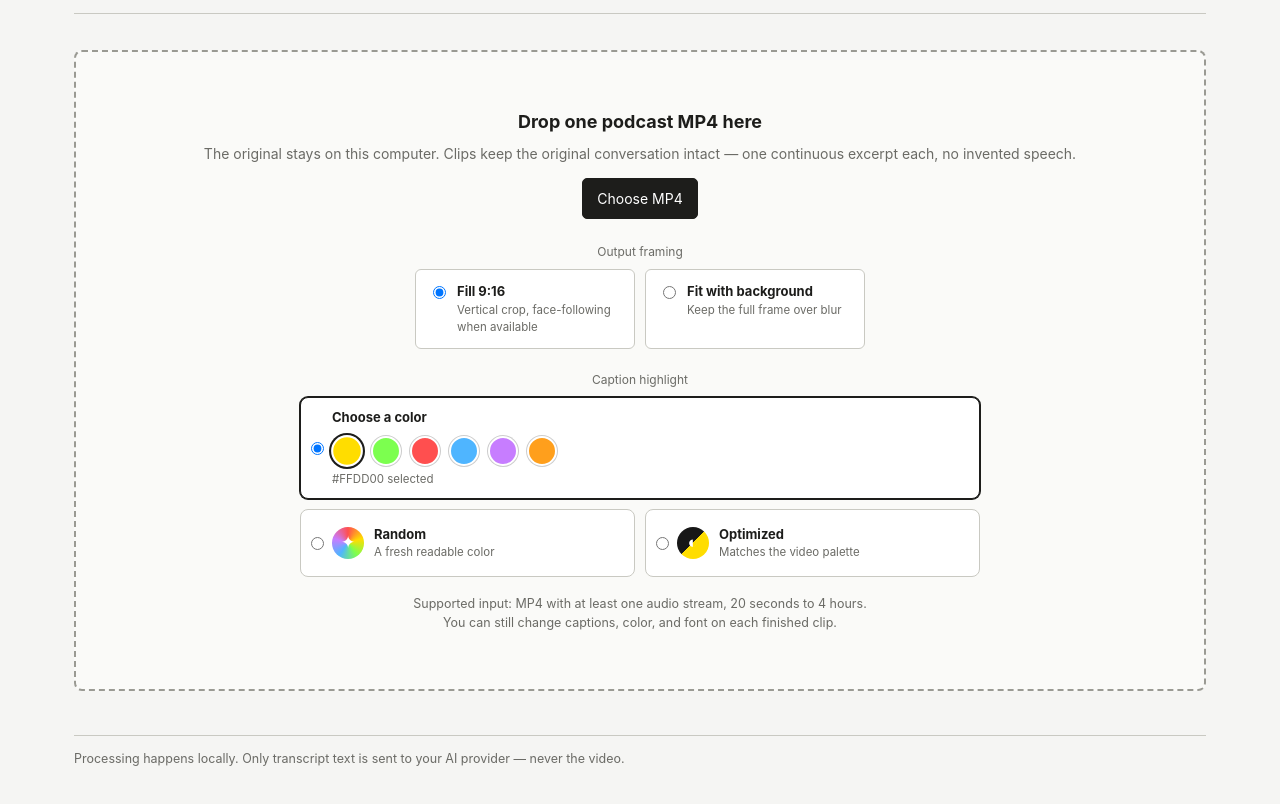
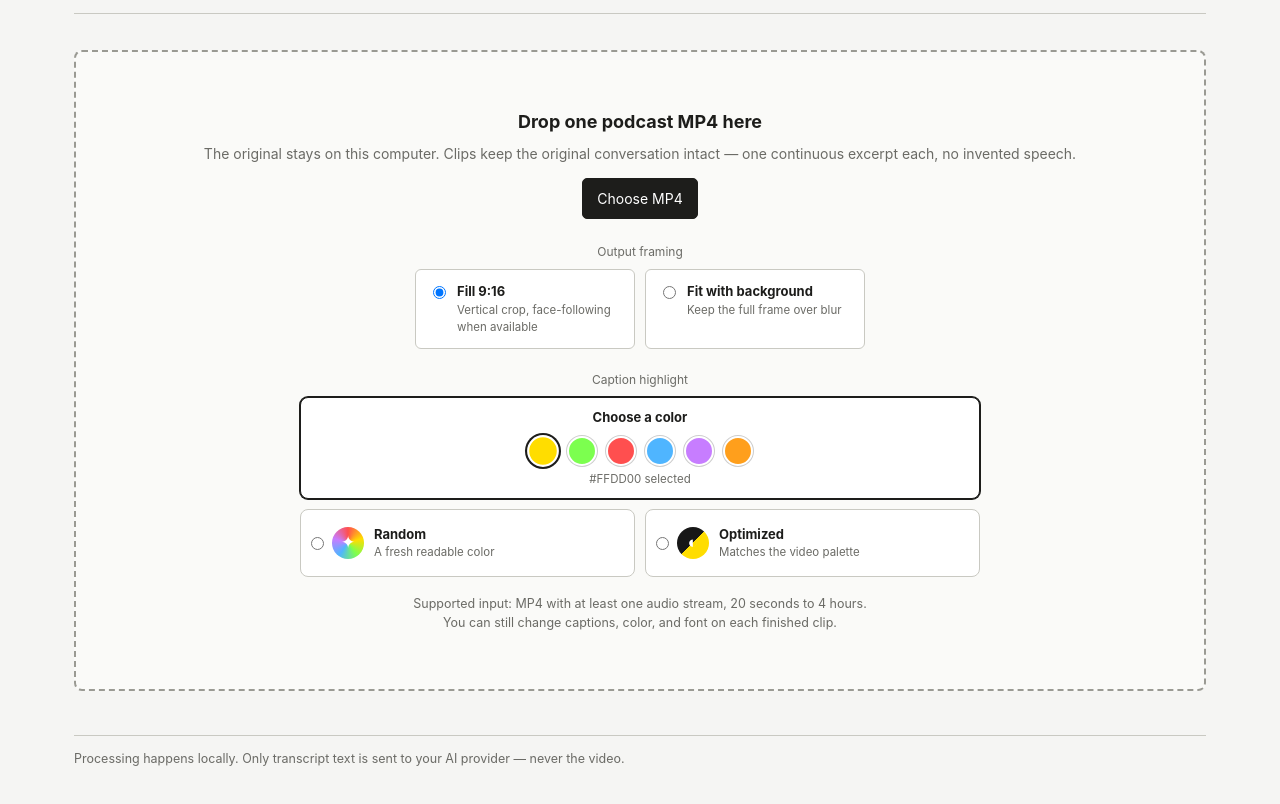
Before and after one commit to codingwithb/clipping-factory, a plain HTML site: page static/index.html in a window 1280 px wide. Shown: the part 80-884 px from the top of the page. Drawn offline with Linux system fonts and the light colour scheme; no server answers.

Commit message:
fix: center upload color palette

```diff
--- a/static/styles.css
+++ b/static/styles.css
@@ -97,8 +97,12 @@ header {
 .accent-option > input { margin: 0; }
 .accent-option strong { font-size: 13px; margin: 0; }
 .accent-option small { display: block; color: var(--muted); font-size: 11.5px; }
-.accent-palette { grid-column: 1 / -1; grid-template-columns: auto 1fr; }
-.upload-swatches { display: flex; gap: 9px; margin: 8px 0 5px; }
+.accent-palette { grid-column: 1 / -1; grid-template-columns: 1fr; text-align: center; }
+.accent-palette > input {
+  position: absolute; width: 1px; height: 1px; overflow: hidden;
+  clip: rect(0 0 0 0); clip-path: inset(50%); white-space: nowrap;
+}
+.upload-swatches { display: flex; justify-content: center; gap: 9px; margin: 8px 0 5px; }
 .upload-swatch {
   width: 30px; height: 30px; padding: 0; border-radius: 50%;
   border: 2px solid #fff; background: var(--swatch);
```
